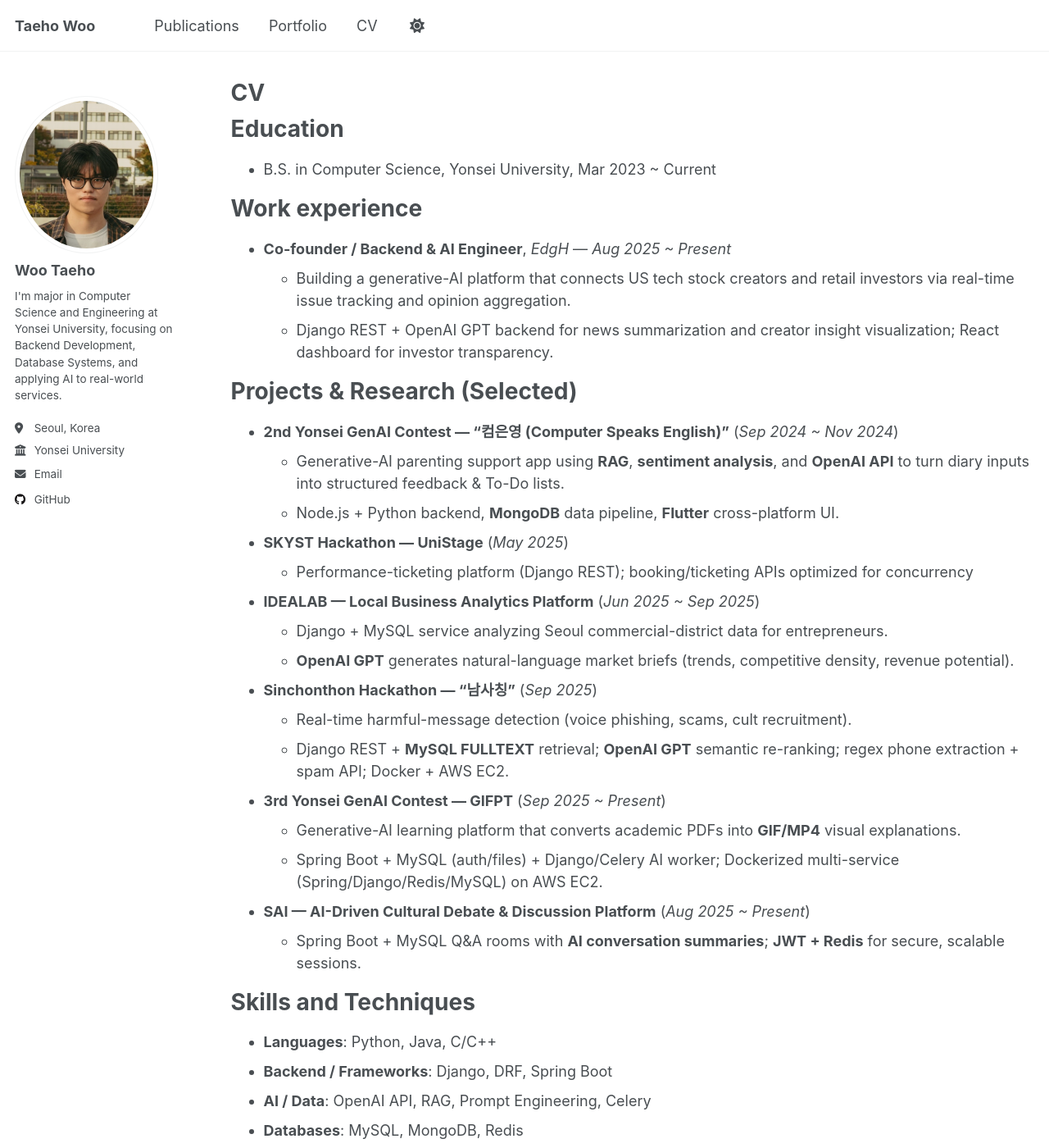
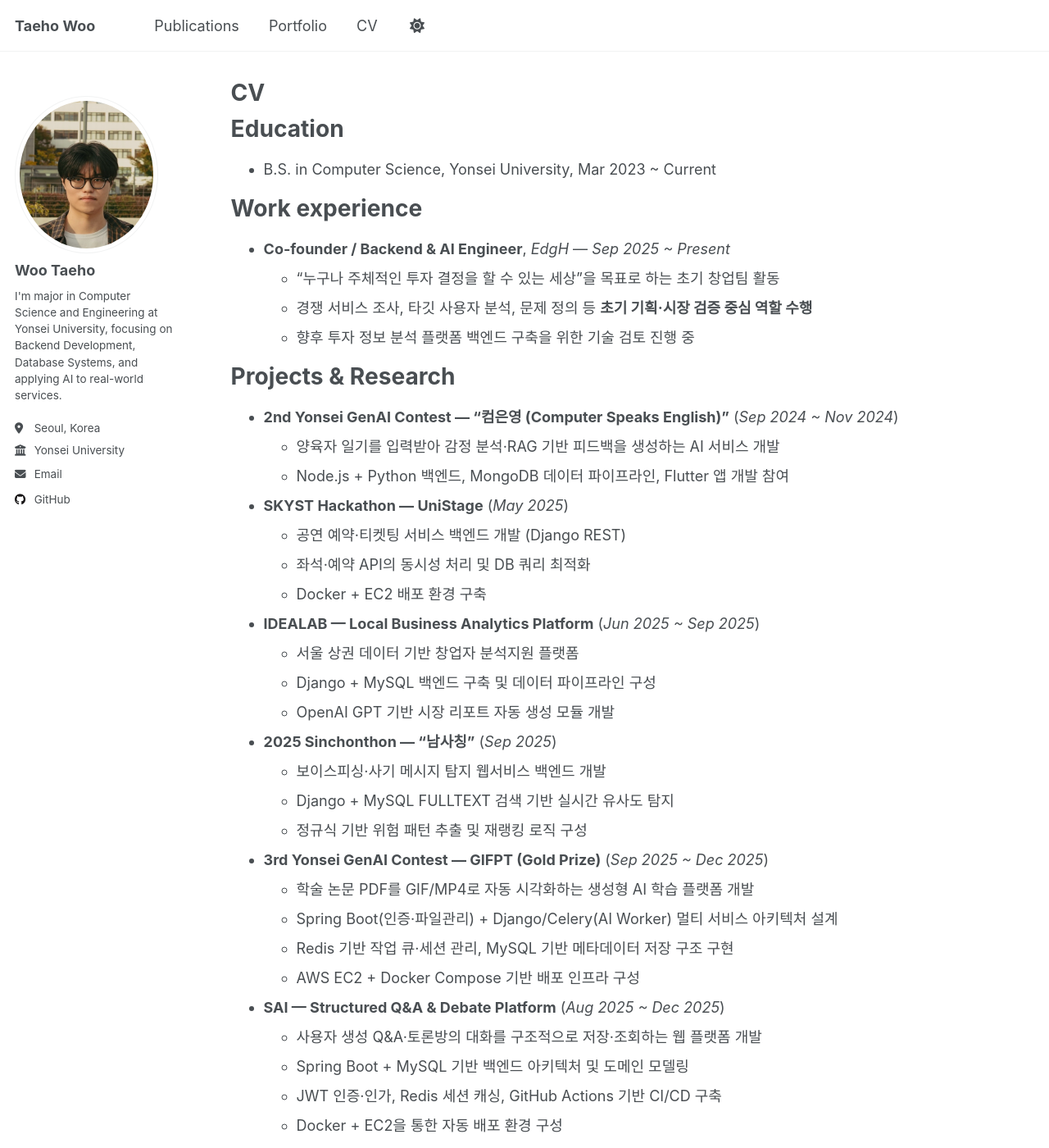
Before and after one commit to wooxogh/wooxogh.github.io, a Jekyll site: the page built from _pages/cv.md, in a window 1280 px wide and 1400 px high. Shown: the whole window at 82% size. Built offline with Jekyll 4.4.1, drawn with Linux system fonts in a browser that asks for light colours; a script that is not in the unit is left out; some of the changed text lies outside the part shown.

Commit message:
cv update

```diff
--- a/_pages/cv.md
+++ b/_pages/cv.md
@@ -15,33 +15,43 @@ Education
 
 Work experience
 ======
-* **Co-founder / Backend & AI Engineer**, *EdgH* — *Aug 2025 ~ Present*
-  * Building a generative-AI platform that connects US tech stock creators and retail investors via real-time issue tracking and opinion aggregation.
-  * Django REST + OpenAI GPT backend for news summarization and creator insight visualization; React dashboard for investor transparency.
+* **Co-founder / Backend & AI Engineer**, *EdgH* — *Sep 2025 ~ Present*
+  * “누구나 주체적인 투자 결정을 할 수 있는 세상”을 목표로 하는 초기 창업팀 활동
+  * 경쟁 서비스 조사, 타깃 사용자 분석, 문제 정의 등 **초기 기획·시장 검증 중심 역할 수행**
+  * 향후 투자 정보 분석 플랫폼 백엔드 구축을 위한 기술 검토 진행 중
 
-Projects & Research (Selected)
+Projects & Research
 ======
 * **2nd Yonsei GenAI Contest — “컴은영 (Computer Speaks English)”** (*Sep 2024 ~ Nov 2024*)
-  * Generative-AI parenting support app using **RAG**, **sentiment analysis**, and **OpenAI API** to turn diary inputs into structured feedback & To-Do lists.
-  * Node.js + Python backend, **MongoDB** data pipeline, **Flutter** cross-platform UI.
+  * 양육자 일기를 입력받아 감정 분석·RAG 기반 피드백을 생성하는 AI 서비스 개발
+  * Node.js + Python 백엔드, MongoDB 데이터 파이프라인, Flutter 앱 개발 참여
 
 * **SKYST Hackathon — UniStage** (*May 2025*)
-  * Performance-ticketing platform (Django REST); booking/ticketing APIs optimized for concurrency
+  * 공연 예약·티켓팅 서비스 백엔드 개발 (Django REST)
+  * 좌석·예약 API의 동시성 처리 및 DB 쿼리 최적화
+  * Docker + EC2 배포 환경 구축
 
 * **IDEALAB — Local Business Analytics Platform** (*Jun 2025 ~ Sep 2025*)
-  * Django + MySQL service analyzing Seoul commercial-district data for entrepreneurs.
-  * **OpenAI GPT** generates natural-language market briefs (trends, competitive density, revenue potential).
+  * 서울 상권 데이터 기반 창업자 분석지원 플랫폼
+  * Django + MySQL 백엔드 구축 및 데이터 파이프라인 구성
+  * OpenAI GPT 기반 시장 리포트 자동 생성 모듈 개발
 
-* **Sinchonthon Hackathon — “남사칭”** (*Sep 2025*)
-  * Real-time harmful-message detection (voice phishing, scams, cult recruitment).
-  * Django REST + **MySQL FULLTEXT** retrieval; **OpenAI GPT** semantic re-ranking; regex phone extraction + spam API; Docker + AWS EC2.
+* **2025 Sinchonthon — “남사칭”** (*Sep 2025*)
+  * 보이스피싱·사기 메시지 탐지 웹서비스 백엔드 개발
+  * Django + MySQL FULLTEXT 검색 기반 실시간 유사도 탐지
+  * 정규식 기반 위험 패턴 추출 및 재랭킹 로직 구성
 
-* **3rd Yonsei GenAI Contest — GIFPT** (*Sep 2025 ~ Present*)
-  * Generative-AI learning platform that converts academic PDFs into **GIF/MP4** visual explanations.
-  * Spring Boot + MySQL (auth/files) + Django/Celery AI worker; Dockerized multi-service (Spring/Django/Redis/MySQL) on AWS EC2.
+* **3rd Yonsei GenAI Contest — GIFPT (Gold Prize)** (*Sep 2025 ~ Dec 2025*)
+  * 학술 논문 PDF를 GIF/MP4로 자동 시각화하는 생성형 AI 학습 플랫폼 개발
+  * Spring Boot(인증·파일관리) + Django/Celery(AI Worker) 멀티 서비스 아키텍처 설계
+  * Redis 기반 작업 큐·세션 관리, MySQL 기반 메타데이터 저장 구조 구현
+  * AWS EC2 + Docker Compose 기반 배포 인프라 구성
 
-* **SAI — AI-Driven Cultural Debate & Discussion Platform** (*Aug 2025 ~ Present*)
-  * Spring Boot + MySQL Q&A rooms with **AI conversation summaries**; **JWT + Redis** for secure, scalable sessions.
+* **SAI — Structured Q&A & Debate Platform** (*Aug 2025 ~ Dec 2025*)
+  * 사용자 생성 Q&A·토론방의 대화를 구조적으로 저장·조회하는 웹 플랫폼 개발
+  * Spring Boot + MySQL 기반 백엔드 아키텍처 및 도메인 모델링
+  * JWT 인증·인가, Redis 세션 캐싱, GitHub Actions 기반 CI/CD 구축
+  * Docker + EC2을 통한 자동 배포 환경 구성
 
 Skills and Techniques
 ======
@@ -50,8 +60,8 @@ Skills and Techniques
 * **AI / Data**: OpenAI API, RAG, Prompt Engineering, Celery
 * **Databases**: MySQL, MongoDB, Redis
 * **Cloud / DevOps**: Docker, AWS (EC2, S3, RDS), Nginx, GitHub Actions (CI/CD)
-* **Web**: React, REST API design, JWT/OAuth
-* **Other**: Regex, Notion/Slack integration, Testing & Documentation
+* **Web**:REST API design, JWT/OAuth
+* **Other**: Notion/Slack integration, Testing & Documentation
 
 Publications
 ======
@@ -61,8 +71,16 @@ Publications
 
 Service and leadership
 ======
-* **Vice President**, Yonsei Univ. Dept. of Computer Science Student Council — *Dec 2023 ~ Dec 2024*
+* **Vice President**, Yonsei Univ. Dept. of Computer Science Student Council (*Dec 2023 ~ Dec 2024*)
   Managed ~30 staff; planned & executed events for ~600 students; budgeting, scheduling, faculty coordination.
+
+* **Member**, Yonsei AWS Summer Camp (*Jul 2024 ~ Aug 2024*)
+- AWS EC2, RDS, S3 기반 배포 및 OAuth 로그인·CI/CD 실습
+
+* **Backend Track**, 멋쟁이사자처럼 연세대학교 13기 (*Mar 2025 ~ Dec 2025*)
+- Django 기반 팀 프로젝트 참여, REST API 설계·배포 경험
+
+* **(Incoming)President**, 멋쟁이사자처럼 연세대학교 14기 (*Jan 2026 ~ Dec 2026*)
 
 Links
 ======
```
